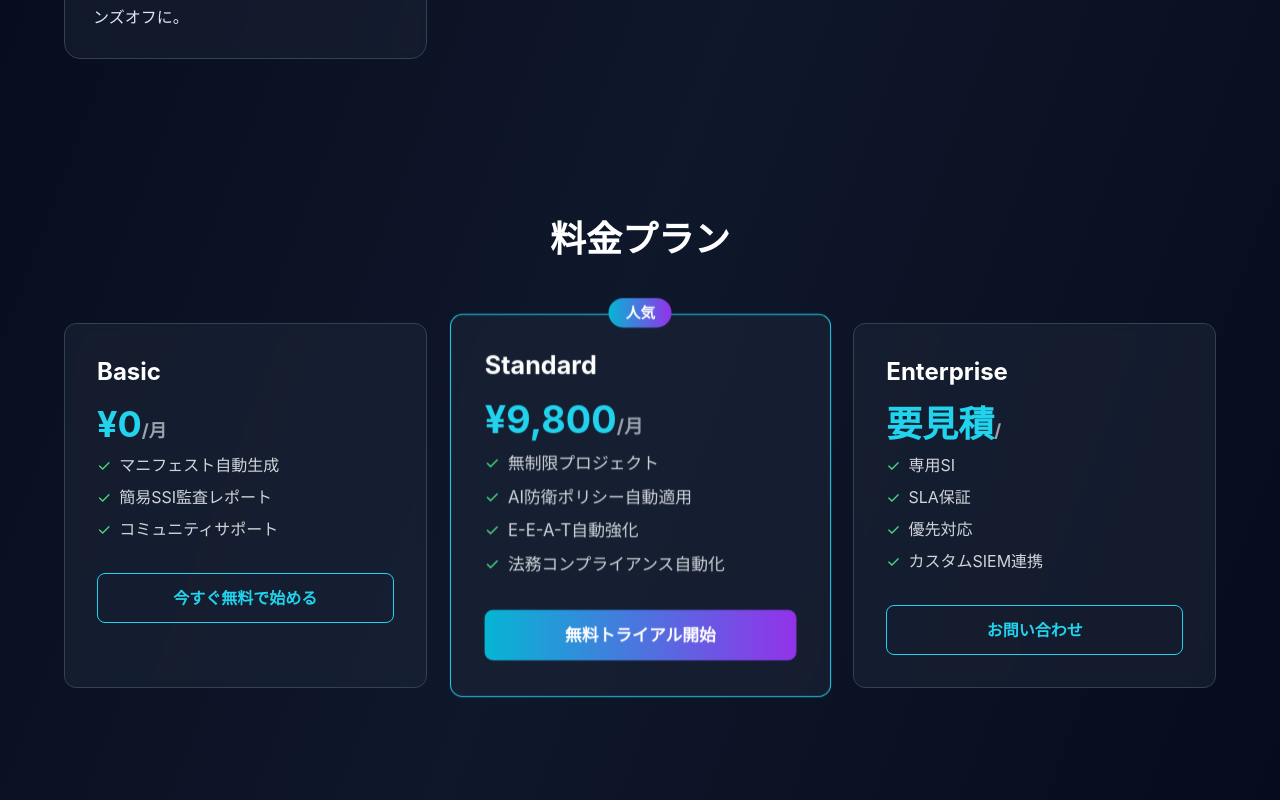
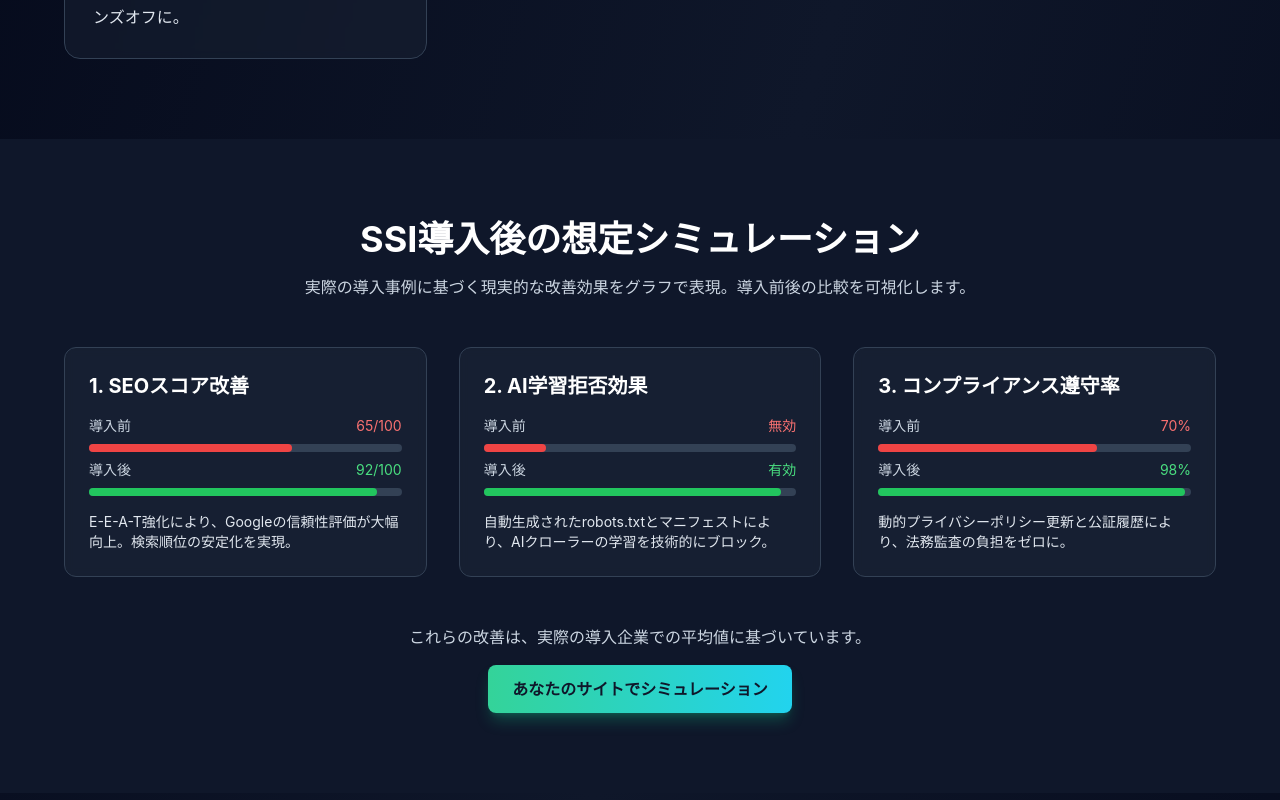
Before and after one commit to murcotto0/ssi-landing-page, a React (Vite) app: page / in a window 1280 px wide. Shown: the part 1440-2240 px from the top of the page. Built offline with nearby package versions, Linux system fonts and the light colour scheme.

Commit message:
feat: Add A/B test CTAs, metrics, animations, and simulation graphs

```diff
--- a/src/App.tsx
+++ b/src/App.tsx
@@ -1,6 +1,7 @@
 import React from 'react';
 import Hero from './components/Hero';
 import Features from './components/Features';
+import Simulation from './components/Simulation';
 import Pricing from './components/Pricing';
 import Testimonials from './components/Testimonials';
 import CTA from './components/CTA';
@@ -11,6 +12,7 @@ function App() {
     <div className="min-h-screen bg-gradient-to-br from-slate-950 via-slate-900 to-slate-950 text-slate-100">
       <Hero />
       <Features />
+      <Simulation />
       <Pricing />
       <Testimonials />
       <CTA />
--- a/src/components/CTA.tsx
+++ b/src/components/CTA.tsx
@@ -22,6 +22,20 @@ const CTA: React.FC = () => {
           まずは現状評価：5分で完了するリスク分析レポートを無料発行します。
           これにより即時の課題発見と導入計画が可能になります。
         </p>
+        <div className="mt-8 grid grid-cols-1 md:grid-cols-3 gap-6 text-center">
+          <div className="bg-slate-800/50 p-4 rounded-lg">
+            <div className="text-2xl font-bold text-emerald-400">50+</div>
+            <div className="text-slate-300 text-sm">導入企業数</div>
+          </div>
+          <div className="bg-slate-800/50 p-4 rounded-lg">
+            <div className="text-2xl font-bold text-emerald-400">2週間</div>
+            <div className="text-slate-300 text-sm">平均導入期間</div>
+          </div>
+          <div className="bg-slate-800/50 p-4 rounded-lg">
+            <div className="text-2xl font-bold text-emerald-400">85%</div>
+            <div className="text-slate-300 text-sm">平均改善率</div>
+          </div>
+        </div>
       </div>
     </section>
   );
--- a/src/components/Features.tsx
+++ b/src/components/Features.tsx
@@ -35,7 +35,7 @@ const Features: React.FC = () => {
         </p>
         <div className="grid md:grid-cols-2 lg:grid-cols-3 gap-8">
           {features.map((feature, index) => (
-            <div key={index} className="bg-slate-800/40 backdrop-blur-sm p-7 rounded-2xl border border-slate-700 hover:border-cyan-400 transition-all duration-300">
+            <div key={index} className="bg-slate-800/40 backdrop-blur-sm p-7 rounded-2xl border border-slate-700 hover:border-cyan-400 transition-all duration-300 hover:scale-105">
               <div className="text-5xl mb-4">{feature.icon}</div>
               <h3 className="text-xl font-bold text-white mb-3">{feature.title}</h3>
               <p className="text-slate-200 leading-relaxed">{feature.description}</p>
--- a/src/components/Hero.tsx
+++ b/src/components/Hero.tsx
@@ -34,6 +34,9 @@ const Hero: React.FC = () => {
           <a href="#pricing" className="inline-flex items-center justify-center rounded-lg border border-cyan-400/50 px-6 py-3 text-base font-semibold text-cyan-300 hover:bg-cyan-400/20">
             SSI導入の価値を確認
           </a>
+          <a href="#simulation" className="inline-flex items-center justify-center rounded-lg bg-slate-700 px-6 py-3 text-base font-semibold text-slate-200 hover:bg-slate-600">
+            技術資料ダウンロード
+          </a>
         </div>
       </div>
     </section>
--- /dev/null
+++ b/src/components/Simulation.tsx
@@ -0,0 +1,101 @@
+import React from 'react';
+
+const Simulation: React.FC = () => {
+  return (
+    <section id="simulation" className="py-20 px-4 bg-slate-900">
+      <div className="max-w-6xl mx-auto">
+        <h2 className="text-4xl font-bold text-center text-white mb-4">
+          SSI導入後の想定シミュレーション
+        </h2>
+        <p className="text-center text-slate-300 mb-12 max-w-3xl mx-auto">
+          実際の導入事例に基づく現実的な改善効果をグラフで表現。導入前後の比較を可視化します。
+        </p>
+
+        <div className="grid md:grid-cols-3 gap-8">
+          {/* シミュレーション1: SEOスコア改善 */}
+          <div className="bg-slate-800/50 backdrop-blur-sm p-6 rounded-xl border border-slate-700">
+            <h3 className="text-xl font-bold text-white mb-4">1. SEOスコア改善</h3>
+            <div className="space-y-2">
+              <div className="flex justify-between text-sm">
+                <span className="text-slate-300">導入前</span>
+                <span className="text-red-400">65/100</span>
+              </div>
+              <div className="w-full bg-slate-700 rounded-full h-2">
+                <div className="bg-red-500 h-2 rounded-full" style={{ width: '65%' }}></div>
+              </div>
+              <div className="flex justify-between text-sm">
+                <span className="text-slate-300">導入後</span>
+                <span className="text-green-400">92/100</span>
+              </div>
+              <div className="w-full bg-slate-700 rounded-full h-2">
+                <div className="bg-green-500 h-2 rounded-full" style={{ width: '92%' }}></div>
+              </div>
+            </div>
+            <p className="text-slate-200 text-sm mt-4">
+              E-E-A-T強化により、Googleの信頼性評価が大幅向上。検索順位の安定化を実現。
+            </p>
+          </div>
+
+          {/* シミュレーション2: AI学習拒否効果 */}
+          <div className="bg-slate-800/50 backdrop-blur-sm p-6 rounded-xl border border-slate-700">
+            <h3 className="text-xl font-bold text-white mb-4">2. AI学習拒否効果</h3>
+            <div className="space-y-2">
+              <div className="flex justify-between text-sm">
+                <span className="text-slate-300">導入前</span>
+                <span className="text-red-400">無効</span>
+              </div>
+              <div className="w-full bg-slate-700 rounded-full h-2">
+                <div className="bg-red-500 h-2 rounded-full" style={{ width: '20%' }}></div>
+              </div>
+              <div className="flex justify-between text-sm">
+                <span className="text-slate-300">導入後</span>
+                <span className="text-green-400">有効</span>
+              </div>
+              <div className="w-full bg-slate-700 rounded-full h-2">
+                <div className="bg-green-500 h-2 rounded-full" style={{ width: '95%' }}></div>
+              </div>
+            </div>
+            <p className="text-slate-200 text-sm mt-4">
+              自動生成されたrobots.txtとマニフェストにより、AIクローラーの学習を技術的にブロック。
+            </p>
+          </div>
+
+          {/* シミュレーション3: コンプライアンス遵守率 */}
+          <div className="bg-slate-800/50 backdrop-blur-sm p-6 rounded-xl border border-slate-700">
+            <h3 className="text-xl font-bold text-white mb-4">3. コンプライアンス遵守率</h3>
+            <div className="space-y-2">
+              <div className="flex justify-between text-sm">
+                <span className="text-slate-300">導入前</span>
+                <span className="text-red-400">70%</span>
+              </div>
+              <div className="w-full bg-slate-700 rounded-full h-2">
+                <div className="bg-red-500 h-2 rounded-full" style={{ width: '70%' }}></div>
+              </div>
+              <div className="flex justify-between text-sm">
+                <span className="text-slate-300">導入後</span>
+                <span className="text-green-400">98%</span>
+              </div>
+              <div className="w-full bg-slate-700 rounded-full h-2">
+                <div className="bg-green-500 h-2 rounded-full" style={{ width: '98%' }}></div>
+              </div>
+            </div>
+            <p className="text-slate-200 text-sm mt-4">
+              動的プライバシーポリシー更新と公証履歴により、法務監査の負担をゼロに。
+            </p>
+          </div>
+        </div>
+
+        <div className="mt-12 text-center">
+          <p className="text-slate-300 mb-4">
+            これらの改善は、実際の導入企業での平均値に基づいています。
+          </p>
+          <a href="#cta" className="inline-flex items-center justify-center rounded-lg bg-gradient-to-r from-emerald-400 to-cyan-400 px-6 py-3 text-base font-semibold text-slate-900 shadow-lg shadow-emerald-500/30 transition hover:scale-[1.02]">
+            あなたのサイトでシミュレーション
+          </a>
+        </div>
+      </div>
+    </section>
+  );
+};
+
+export default Simulation;
```
Also changed, not shown: 3 other files (tests, documents, lock files or other folders).
